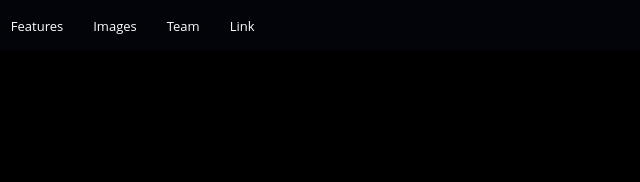
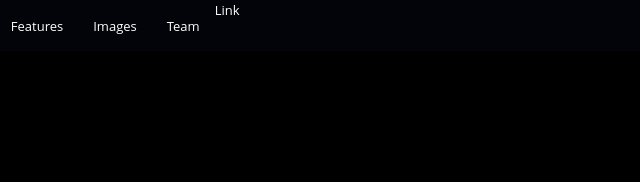
Before and after one commit to XoticSploit/XoticSploit, a plain HTML site: page index.html in a window 1280 px wide. Shown: the top 182 px of the page, 141-781 px from the left. Drawn offline with nearby package versions, Linux system fonts and the light colour scheme; some packages are replaced by stand-ins of ours; a script that the page names is missing.

Commit message:
Update index.html

```diff
--- a/index.html
+++ b/index.html
@@ -71,7 +71,7 @@
                     <li><a href="#features">Features</a></li>
                     <li><a href="#works">Images</a></li>
                     <li><a href="#team">Team</a></li>
-                    <li><a target="_blank" rel="noopener noreferrer" href="https://mega.nz/folder/6M81HAqD#NpkVqwhj1meoRalfj2XQ0A">Link</a></li>
+                    <a target="_blank" rel="noopener noreferrer" href="https://mega.nz/folder/6M81HAqD#NpkVqwhj1meoRalfj2XQ0A">Link</a>
 
                 </ul>
             </nav>
```
